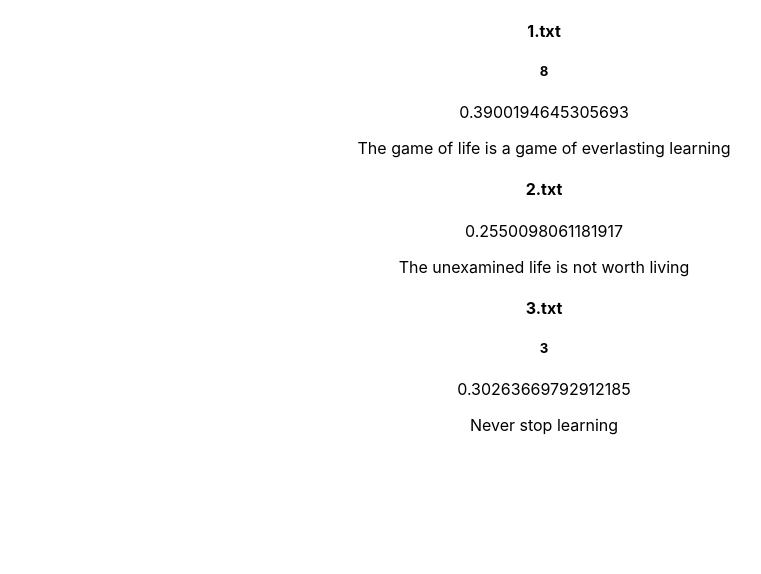
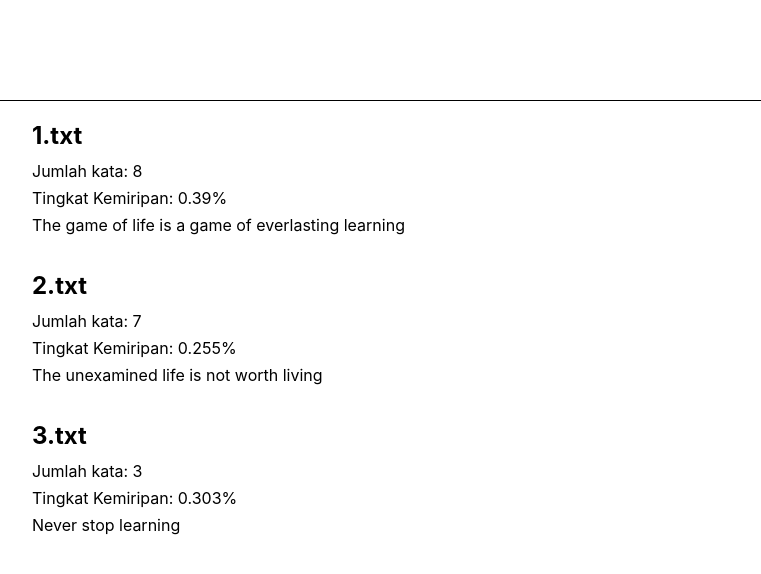
Before and after one commit to ravielze/izooslorz, a React (Create React App) app in the folder client/: page /QueryPage in a window 1280 px wide. Shown: the top 574 px of the page, without its empty margins (96-857 px from the left). Built offline with nearby package versions, Linux system fonts and the light colour scheme.

Commit message:
Update QueryPage

```diff
--- a/client/src/App.css
+++ b/client/src/App.css
@@ -103,3 +103,25 @@
 .AboutUsText{
   text-align : left;
 }
+.Document-container{
+  height: 150px;
+  display: flex;
+  flex-direction: column;
+  justify-content: space-between;
+  align-items: flex-start;
+}
+
+.QueryPage-Head{
+  height: 100px;
+  width: 100%;
+  border-bottom: black solid;
+  border-bottom-width: 1px;
+}
+.QueryPage-Body{
+  width: 80%;
+}
+.Container{
+  display: flex;
+  flex-direction: column;
+  align-items: center;
+}
--- a/client/src/components/Documents.js
+++ b/client/src/components/Documents.js
@@ -1,7 +1,7 @@
 import React from 'react';
 
 const allDocuments = [{'Nama_File': '1.txt', 'Jumlah_Kata': '8', 'Tingkat_Kecocokan': 0.3900194645305693, 'Kalimat_Pertama': 'The game of life is a game of everlasting learning'},
-{'Nama_File': '2.txt', 'Jumlah Kata': '7', 'Tingkat_Kecocokan': 0.2550098061181917, 'Kalimat_Pertama': 'The unexamined life is not worth living'},
+{'Nama_File': '2.txt', 'Jumlah_Kata': '7', 'Tingkat_Kecocokan': 0.2550098061181917, 'Kalimat_Pertama': 'The unexamined life is not worth living'},
 {'Nama_File': '3.txt', 'Jumlah_Kata': '3', 'Tingkat_Kecocokan': 0.30263669792912185, 'Kalimat_Pertama': 'Never stop learning'}];
 
 const Document = (props) => {
@@ -9,10 +9,10 @@ const Document = (props) => {
 
     return (
       <div className= "Document-container">
-        <h4 className="Document__filename">{Nama_File}</h4>
-        <h5 className="Document__words">{Jumlah_Kata}</h5>
-        <p className="Document__similarity">{Tingkat_Kecocokan}</p>
-        <p className="Document__firstsentence">{Kalimat_Pertama}</p>
+        <h2 className="Document__filename">{Nama_File}</h2>
+        <p className= "Document__words" style={{marginTop: -10}}> Jumlah kata: {Jumlah_Kata} </p>
+        <p className="Document__similarity" style={{marginTop: -10}}>Tingkat Kemiripan: {Math.round(1000*Tingkat_Kecocokan)/1000}%</p>
+        <p className="Document__firstsentence" style={{marginTop: -10}}>{Kalimat_Pertama}</p>
       </div>
     );
 };
--- a/client/src/pages/QueryPage.js
+++ b/client/src/pages/QueryPage.js
@@ -4,8 +4,12 @@ import DocuQuery from "../components/Documents";
 
 const QueryPage = () => {
     return (
-      <div>
-        <DocuQuery/>
+      <div className = "Container">
+        <div className="QueryPage-Head">
+        </div>
+        <div className="QueryPage-Body">
+          <DocuQuery/>
+        </div>
       </div>
     );
   };
```
